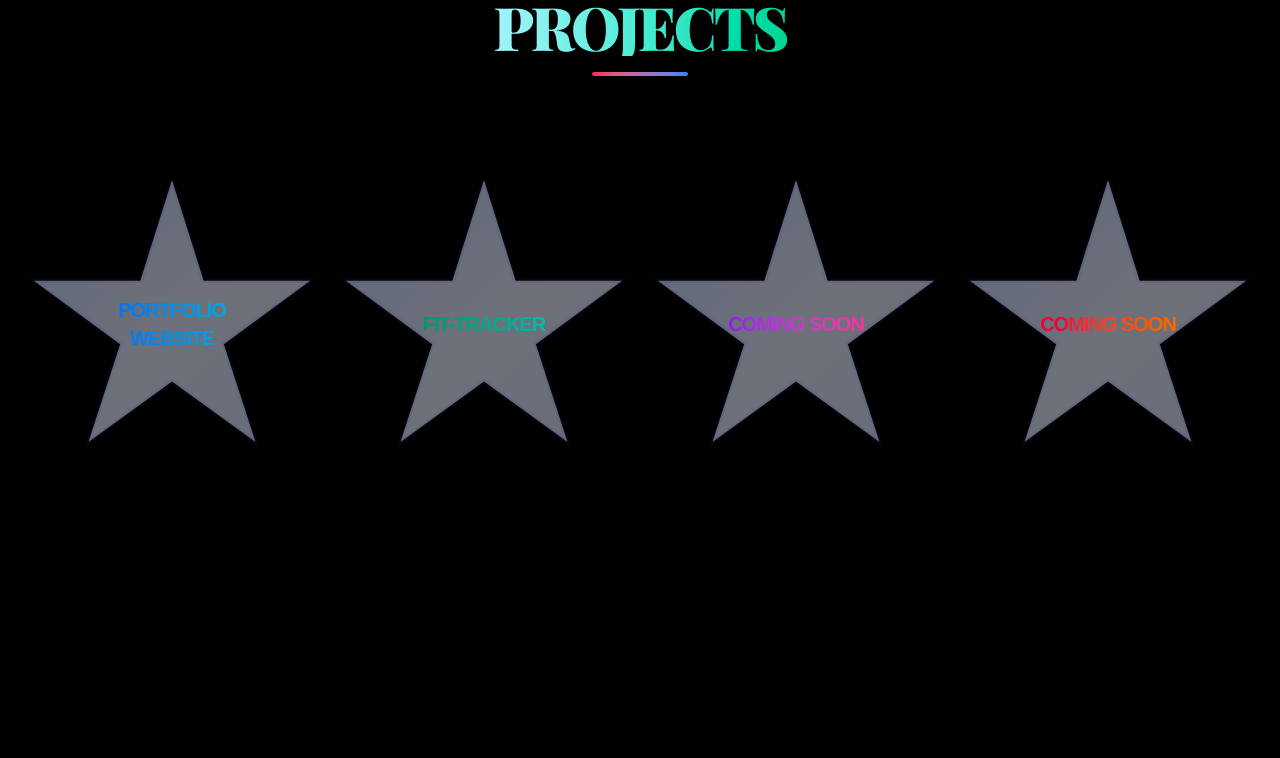
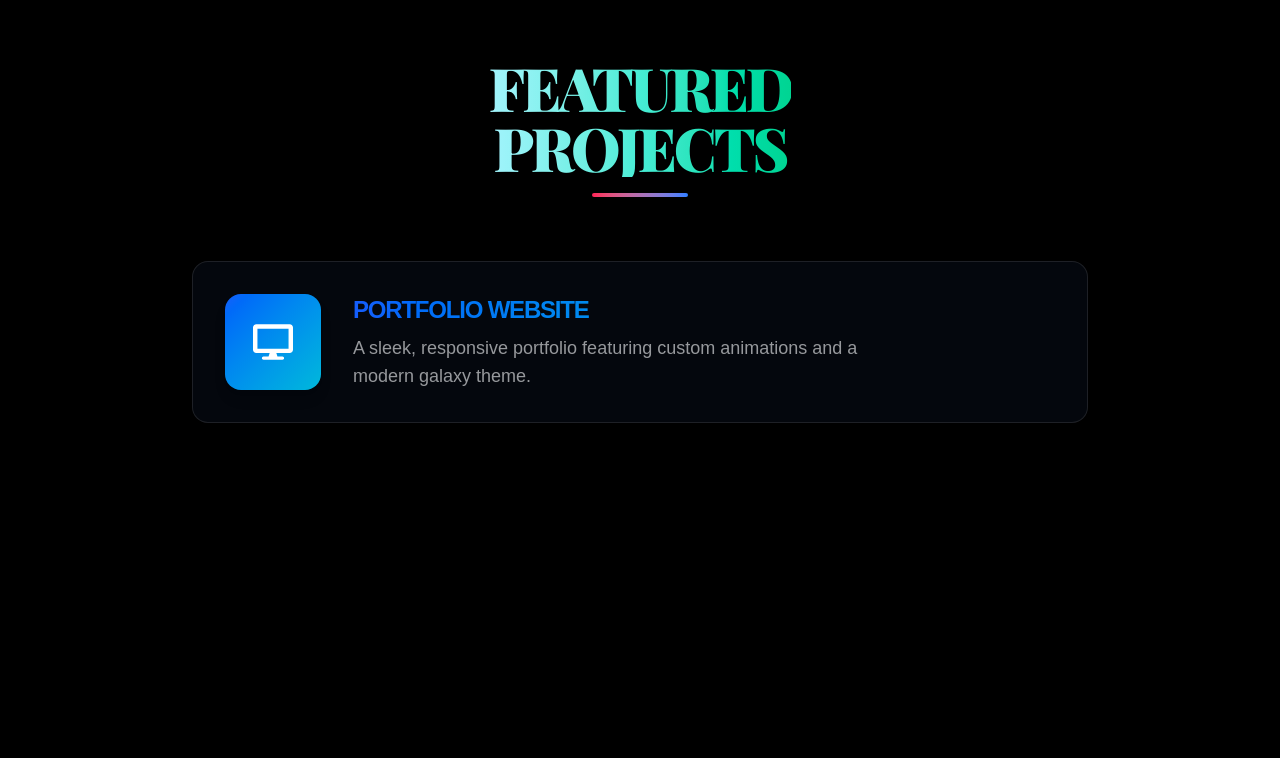
Before and after one commit to aasthakumari03/updated_Portfolio, a Next.js app: page / in a window 1280 px wide. Shown: the part 2000-2758 px from the top of the page. Built offline with nearby package versions, Linux system fonts and the light colour scheme; a web font is replaced by a local one.

Commit message:
Implement first rectangular project card (Portfolio Website) with jitter animation

```diff
--- a/app/globals.css
+++ b/app/globals.css
@@ -391,3 +391,25 @@ button,
     @apply text-transparent bg-clip-text bg-gradient-to-r from-rose-600 via-purple-600 to-blue-600;
   }
 }
+  /* Project Card Animations */
+  @keyframes jitter {
+    0%, 100% { transform: translate(0, 0) rotate(0deg); }
+    25% { transform: translate(2px, -2px) rotate(1deg); }
+    50% { transform: translate(-2px, 2px) rotate(-1deg); }
+    75% { transform: translate(2px, 2px) rotate(1deg); }
+  }
+
+  @keyframes wavy-dance {
+    0%, 100% { transform: scale(1) skew(0deg, 0deg); }
+    25% { transform: scale(1.02) skew(2deg, 2deg); }
+    50% { transform: scale(0.98) skew(-2deg, -2deg); }
+    75% { transform: scale(1.01) skew(1deg, 1deg); }
+  }
+
+  .animate-jitter {
+    animation: jitter 0.2s ease-in-out infinite;
+  }
+
+  .animate-wavy-entry {
+    animation: wavy-dance 2s ease-in-out infinite, fadeIn 1s ease-out forwards;
+  }
--- a/app/page.tsx
+++ b/app/page.tsx
@@ -190,98 +190,43 @@ export default function Home() {
             </h2>
             <div className="w-24 h-1 bg-gradient-to-r from-rose-500 to-blue-500 mx-auto rounded-full"></div>
           </div>
-          <div className="relative w-full py-10 overflow-x-auto custom-scrollbar">
-            <div className="flex flex-nowrap justify-start md:justify-center gap-6 max-w-[1600px] mx-auto px-6 pb-10">
+
+          <div className="relative w-full max-w-4xl mx-auto space-y-12">
             {[
               {
                 id: 1,
                 title: "Portfolio Website",
                 desc: "A sleek, responsive portfolio featuring custom animations and a modern galaxy theme.",
-                  link: "https://github.com/aasthakumari03/updated_Portfolio"
-                },
-                {
-                  id: 2,
-                  title: "Fit-Tracker",
-                  desc: "A comprehensive fitness tracking application with workout logs and progress analytics.",
-                  link: "https://github.com/aasthakumari03/fitlife-tracker"
-                },
-                {
-                  id: 3,
-                  title: "Coming Soon",
-                  desc: "A new celestial project is being crafted in my creative workshop. Stay tuned.",
-                  link: "#"
-                },
-                {
-                  id: 4,
-                  title: "Coming Soon",
-                  desc: "Another star is about to be born in this galaxy of code and art.",
-                  link: "#"
+                link: "https://github.com/aasthakumari03/updated_Portfolio",
+                color: "from-blue-600 to-cyan-500"
               }
-              ].map((project) => (
+            ].map((project, index) => (
               <a
                 key={project.id}
                 href={project.link}
                 target="_blank"
                 rel="noopener noreferrer"
-                  className="group relative w-72 h-72 overflow-visible transition-all duration-500 ease-[cubic-bezier(0.23,1,0.32,1)] hover:scale-105 hover:-translate-y-6 flex-shrink-0 block"
+                className="group relative block w-full bg-[var(--card-bg)]/40 backdrop-blur-xl border border-[var(--card-border)] rounded-2xl p-8 hover:border-indigo-500/50 transition-all duration-500 animate-wavy-entry shadow-[0_20px_50px_rgba(0,0,0,0.3)] hover:shadow-indigo-500/20"
+                style={{ animationDelay: `${index * 0.2}s` }}
               >
-                  {/* Star Border Overlay */}
-                  <svg
-                    className="absolute inset-0 w-full h-full pointer-events-none z-10 drop-shadow-[0_0_10px_rgba(0,0,0,0.05)] group-hover:drop-shadow-[0_0_15px_rgba(79,70,229,0.3)] transition-all duration-500"
-                    viewBox="0 0 100 100"
-                    preserveAspectRatio="none"
-                  >
-                    <polygon
-                      points="50,0 61,35 98,35 68,57 79,91 50,70 21,91 32,57 2,35 39,35"
-                      fill="none"
-                      className="stroke-indigo-900/10 group-hover:stroke-indigo-500 transition-all duration-500"
-                      strokeWidth="1.5"
-                    />
-                  </svg>
-
-                  <div
-                    className="absolute inset-0 bg-[var(--card-bg)] border border-[var(--card-border)] backdrop-blur-sm transition-all duration-500 group-hover:from-indigo-500/90 group-hover:to-purple-500/90 group-hover:drop-shadow-[0_0_30px_rgba(129,140,248,0.4)]"
-                    style={{ clipPath: 'polygon(50% 0%, 61% 35%, 98% 35%, 68% 57%, 79% 91%, 50% 70%, 21% 91%, 32% 57%, 2% 35%, 39% 35%)' }}
-                  >
-                    {/* Background Text Layer */}
-                    <div className="absolute inset-0 bg-gradient-to-br from-indigo-100/40 via-white/40 to-slate-100/40 flex items-center justify-center text-indigo-900/20 transition-all duration-700 ease-in-out group-hover:opacity-0 group-hover:scale-110 p-12 text-center">
-                      <span className={`text-xl font-bold transition-colors duration-500 uppercase tracking-tighter text-transparent bg-clip-text ${project.id === 1 ? 'bg-gradient-to-r from-blue-600 to-cyan-500' :
-                        project.id === 2 ? 'bg-gradient-to-r from-emerald-600 to-teal-500' :
-                          project.id === 3 ? 'bg-gradient-to-r from-purple-600 to-pink-500' :
-                            'bg-gradient-to-r from-rose-600 to-orange-500'
-                        }`}>
+                <div className="flex flex-col md:flex-row items-center gap-8 group-hover:animate-jitter">
+                  <div className={`w-24 h-24 rounded-2xl bg-gradient-to-br ${project.color} flex items-center justify-center text-white shadow-lg`}>
+                    <FaDesktop size={40} />
+                  </div>
+                  <div className="flex-1 text-center md:text-left">
+                    <h3 className={`text-2xl font-bold transition-colors duration-500 uppercase tracking-tighter text-transparent bg-clip-text bg-gradient-to-r ${project.color}`}>
                       {project.title}
-                      </span>
+                    </h3>
+                    <p className="text-[var(--foreground)]/60 text-lg mt-2 font-light">
+                      {project.desc}
+                    </p>
                   </div>
-
-                    {/* Firecracker Particles */}
-                    <div className="absolute inset-0 pointer-events-none overflow-hidden">
-                      {[...Array(32)].map((_, i) => (
-                        <div
-                          key={i}
-                          className="firecracker-particle"
-                          style={{
-                            '--tw-translate-x': `${Math.cos((i * 11.25) * Math.PI / 180) * (150 + Math.random() * 100)}px`,
-                            '--tw-translate-y': `${Math.sin((i * 11.25) * Math.PI / 180) * (150 + Math.random() * 100)}px`,
-                            backgroundColor: ['#ff0055', '#ffea00', '#00ff88', '#00ccff', '#ff8800', '#cc00ff', '#ffffff'][i % 7],
-                            animationDelay: `${Math.random() * 0.2}s`
-                          } as any}
-                        />
-                      ))}
-                    </div>
-
-                    {/* Project Details (Delayed Animation) */}
-                    <div className="absolute inset-0 flex flex-col items-center justify-center p-12 text-center bg-indigo-900/90 opacity-0 group-hover:opacity-100 transition-opacity duration-500 delay-[500ms]">
-                      <h3 className="text-lg font-bold text-indigo-100 mb-2 leading-tight">{project.title}</h3>
-                      <p className="text-indigo-200 text-[10px] leading-tight mb-4">{project.desc}</p>
-                      <div className="bg-white text-indigo-900 px-5 py-1.5 rounded-full text-[10px] font-bold shadow-2xl">
+                  <div className="bg-indigo-600 text-white px-8 py-3 rounded-full text-sm font-bold shadow-2xl opacity-0 group-hover:opacity-100 transition-opacity duration-300 shrink-0">
                     View Project
-                      </div>
                   </div>
                 </div>
               </a>
             ))}
-            </div>
           </div>
         </section>
 
--- a/components/UniverseBackground.tsx
+++ b/components/UniverseBackground.tsx
@@ -88,7 +88,7 @@ const UniverseBackground = () => {
             update() {
                 this.x += this.speed; // Move right
                 this.y += this.speed; // Move down
-                this.opacity -= 0.01;
+                this.opacity -= 0.005; // Slower decay for longer visibility
 
                 if (this.opacity <= 0 || this.x > width || this.y > height) {
                     this.reset();
@@ -98,7 +98,7 @@ const UniverseBackground = () => {
             draw() {
                 if (!ctx || this.opacity <= 0) return;
                 ctx.strokeStyle = `rgba(255, 255, 255, ${this.opacity})`;
-                ctx.lineWidth = this.size;
+                ctx.lineWidth = this.size * 2; // Thicker trail for better visibility
                 ctx.beginPath();
                 ctx.moveTo(this.x, this.y);
                 // Tail extends back towards top-left
@@ -111,7 +111,7 @@ const UniverseBackground = () => {
             stars.push(new Star());
         }
 
-        for (let i = 0; i < 4; i++) {
+        for (let i = 0; i < 8; i++) {
             shootingStars.push(new ShootingStar());
         }
 
```
Lines whose indentation alone changed are shown as unchanged.
